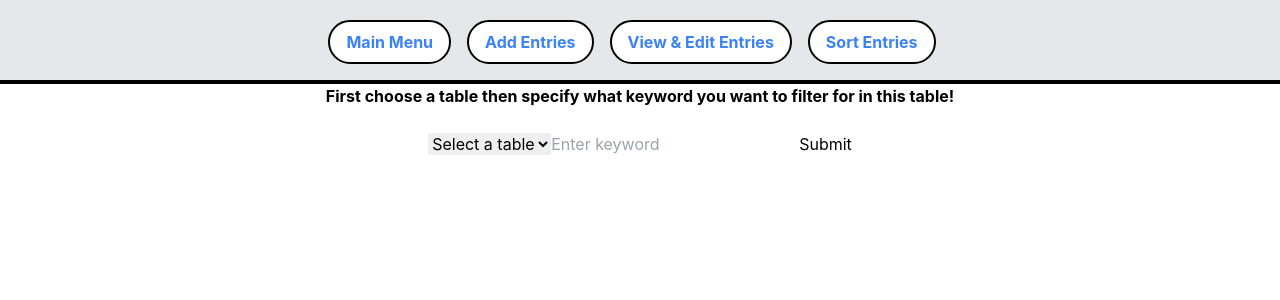
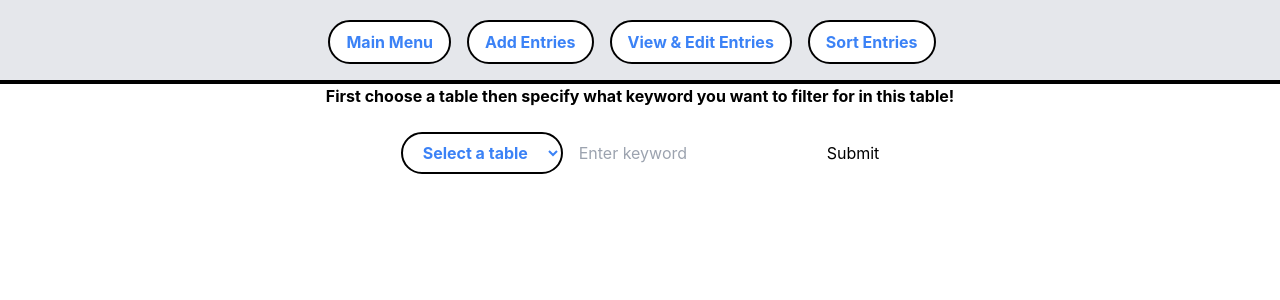
Before and after one commit to annabelsong/MythologyProject, a React (Create React App) app in the folder frontend/304-project/: page / in a window 1280 px wide. Both pictures are taken after a click on the button "Sort Entries". Shown: the top 300 px of the page. Built offline with nearby package versions, Linux system fonts and the light colour scheme.

Commit message:
dropdown design to be cohesive with other pages

```diff
--- a/frontend/304-project/src/SortPage.js
+++ b/frontend/304-project/src/SortPage.js
@@ -44,7 +44,7 @@ function SortPage() {
       <p><strong>First choose a table then specify what keyword you want to filter for in this table!</strong></p>
       <br />
 
-      <select value={selectedTable} onChange={handleTableChange}>
+      <select value={selectedTable} onChange={handleTableChange} className="mr-4 bg-white text-blue-500 rounded-full border-2 border-black px-4 py-2 font-bold">
         <option value="">Select a table</option>
         {tables.map(([label, value]) => (
           <option key={value} value={value}>{label}</option>
```
